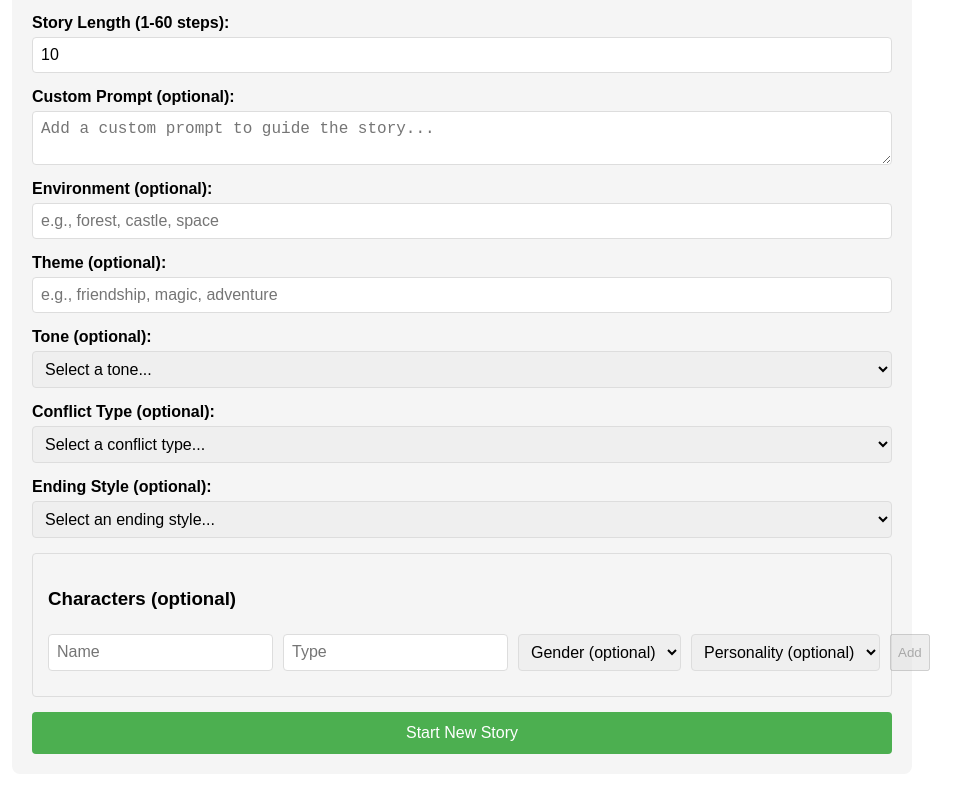
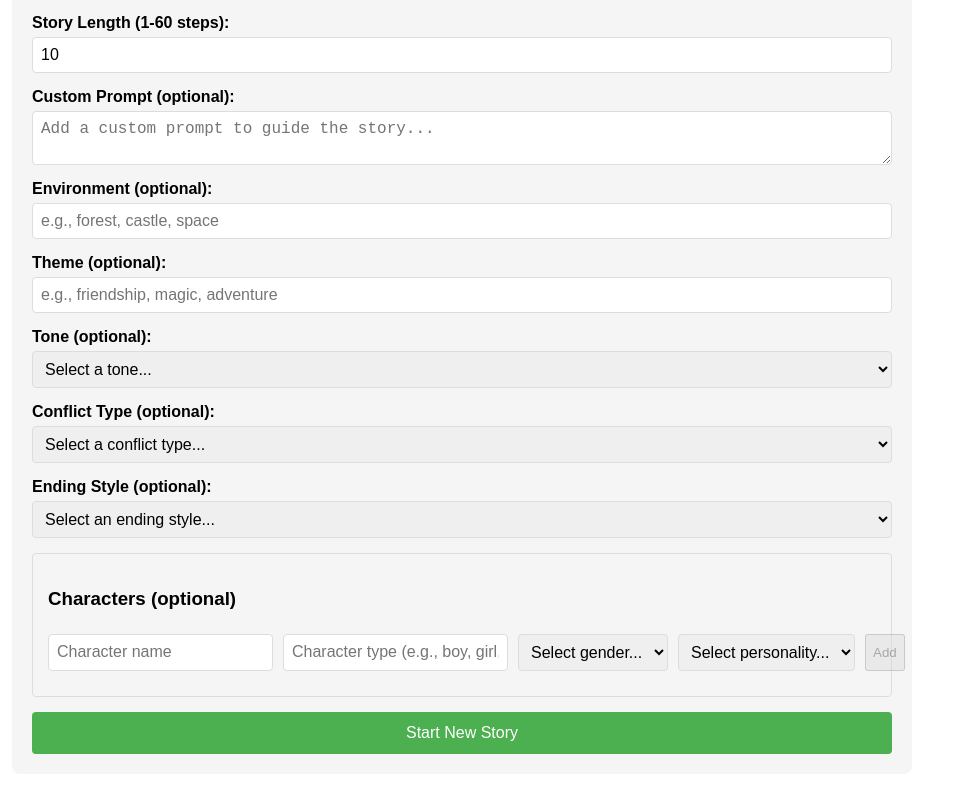
Before and after one commit to run-o/talehopper, a React (Create React App) app in the folder frontend/: page / in a window 1280 px wide. Shown: the part 366-1158 px from the top of the page, without its empty margins (178-1139 px from the left). Built offline with nearby package versions, Linux system fonts and the light colour scheme.

Commit message:
Allow custom field for gender and personality

```diff
--- a/frontend/src/components/StoryForm.tsx
+++ b/frontend/src/components/StoryForm.tsx
@@ -189,28 +189,44 @@ const StoryForm: React.FC<StoryFormProps> = ({ onSubmit, isLoading }) => {
               type="text"
               value={characterName}
               onChange={(e) => setCharacterName(e.target.value)}
-              placeholder="Name"
+              placeholder="Character name"
             />
             <input
               type="text"
               value={characterType}
               onChange={(e) => setCharacterType(e.target.value)}
-              placeholder="Type"
+              placeholder="Character type (e.g., boy, girl, animal)"
             />
+
+            {/* Gender Dropdown with Free Text Option */}
+            <div className="dropdown-with-text">
               <select
                 value={characterGender || ""}
-              onChange={(e) => setCharacterGender(e.target.value as Character["gender"])}
+                onChange={(e) => setCharacterGender(e.target.value === "custom" ? "" : e.target.value as Character["gender"])}
               >
-              <option value="">Gender (optional)</option>
+                <option value="">Select gender...</option>
                 <option value="Boy">Boy</option>
                 <option value="Girl">Girl</option>
                 <option value="Neutral">Neutral</option>
+                <option value="custom">Custom...</option>
               </select>
+              {characterGender === "" && (
+                <input
+                  type="text"
+                  value={characterGender || ""}
+                  onChange={(e) => setCharacterGender(e.target.value)}
+                  placeholder="Enter custom gender"
+                />
+              )}
+            </div>
+
+            {/* Personality Dropdown with Free Text Option */}
+            <div className="dropdown-with-text">
               <select
                 value={characterPersonality || ""}
-              onChange={(e) => setCharacterPersonality(e.target.value as Character["personality"])}
+                onChange={(e) => setCharacterPersonality(e.target.value === "custom" ? "" : e.target.value as Character["personality"])}
               >
-              <option value="">Personality (optional)</option>
+                <option value="">Select personality...</option>
                 <option value="Good">Good</option>
                 <option value="Bad">Bad</option>
                 <option value="Neutral">Neutral</option>
@@ -223,7 +239,18 @@ const StoryForm: React.FC<StoryFormProps> = ({ onSubmit, isLoading }) => {
                 <option value="Cruel">Cruel</option>
                 <option value="Evil">Evil</option>
                 <option value="Heroic">Heroic</option>
+                <option value="custom">Custom...</option>
               </select>
+              {characterPersonality === "" && (
+                <input
+                  type="text"
+                  value={characterPersonality || ""}
+                  onChange={(e) => setCharacterPersonality(e.target.value)}
+                  placeholder="Enter custom personality"
+                />
+              )}
+            </div>
+
             <button
               type="button"
               onClick={addCharacter}
```
Lines whose indentation alone changed are shown as unchanged.
